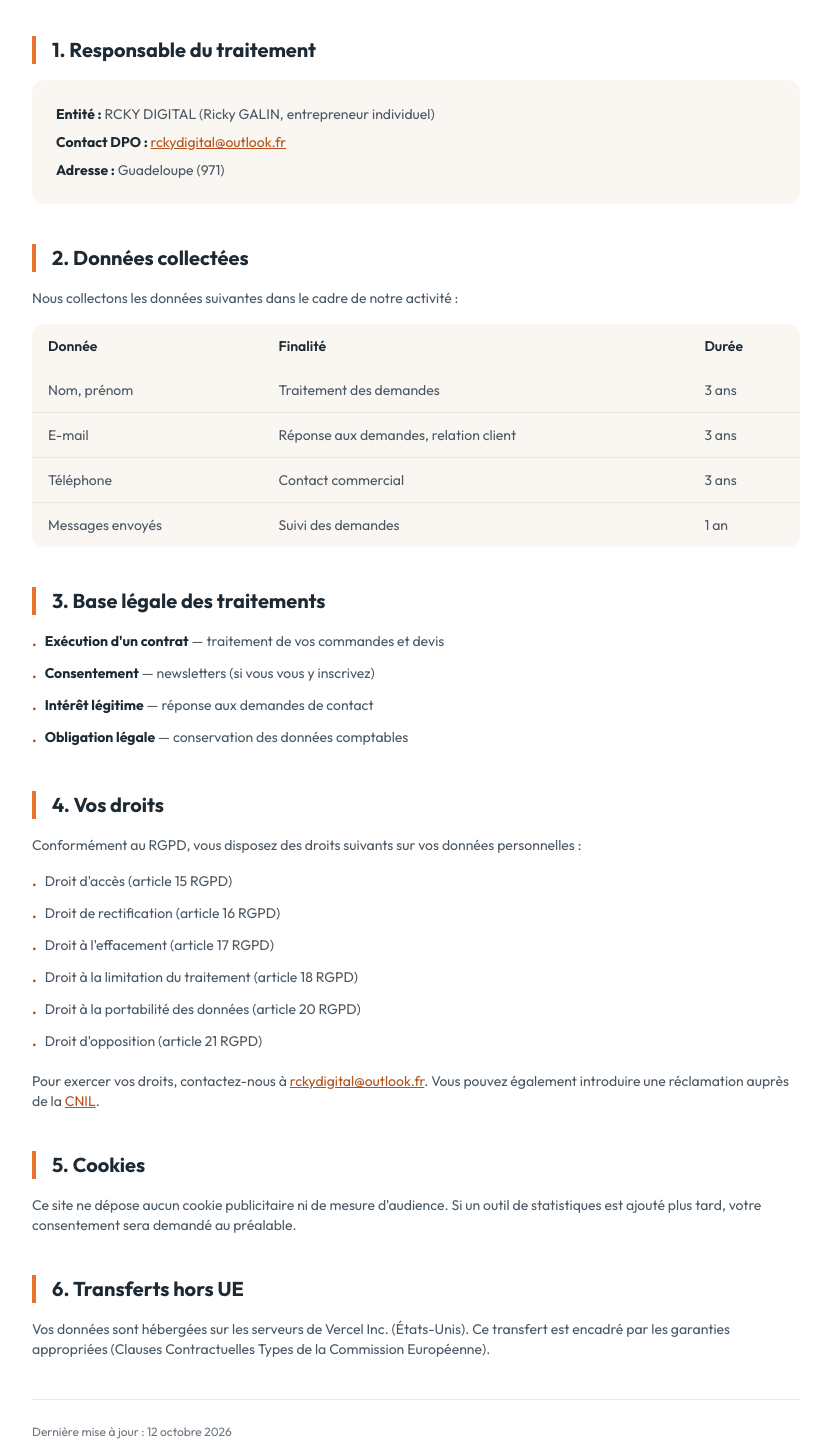
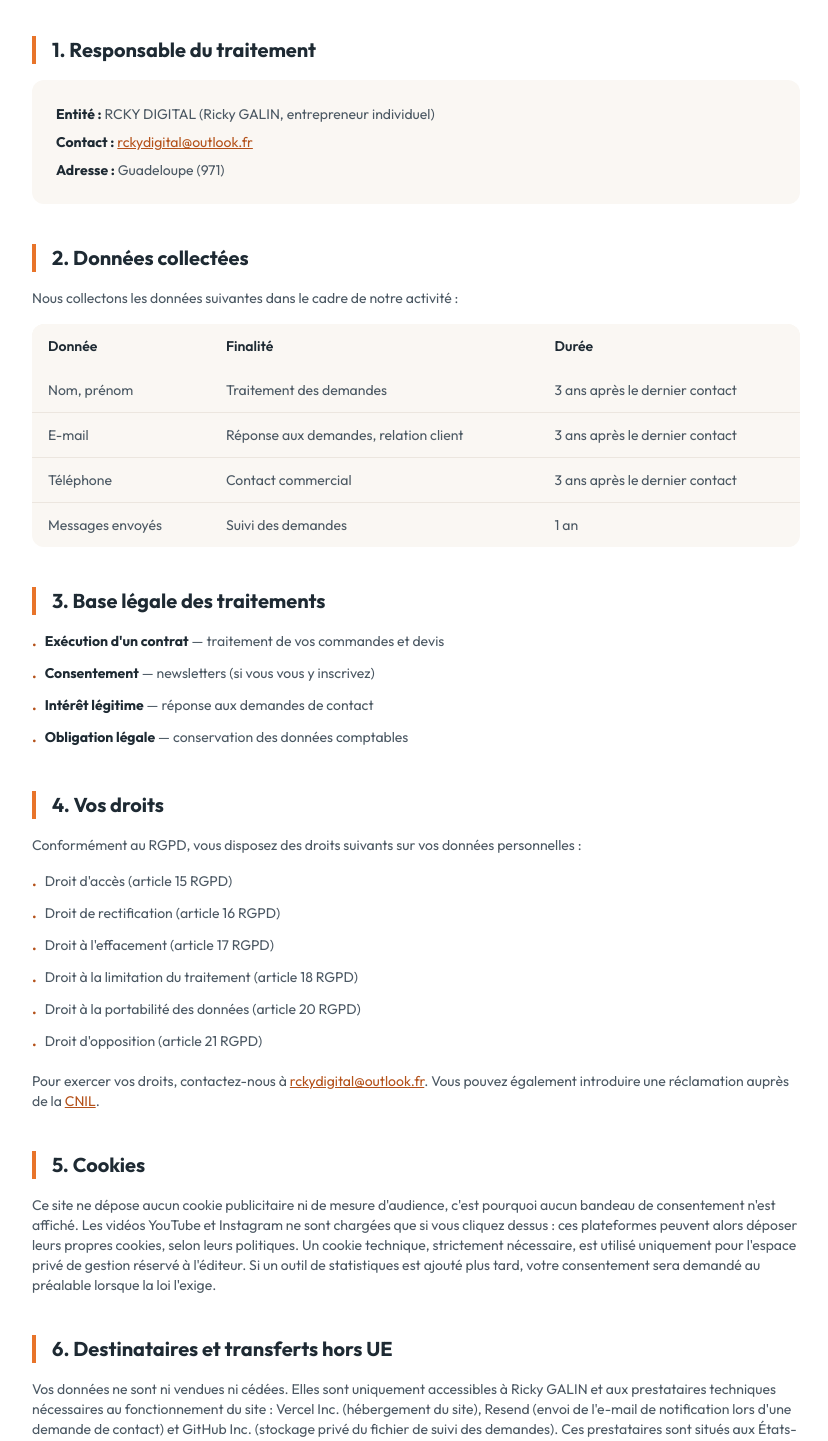
Before and after one commit to Rckydigital/Phoenix-prod, a Next.js app: page /politique-confidentialite in a window 1280 px wide. Shown: the part 260-1701 px from the top of the page, without its empty margins (224-1052 px from the left). Built offline with nearby package versions, Linux system fonts and the light colour scheme; no server answers.

Commit message:
Politique de confidentialité : sous-traitants, cookies, durées de conservation
Co-Authored-By: Claude Opus 5.5 <noreply@anthropic.com>
Claude-Session: https://claude.ai/code/session_011py5Ddiy3d51X7TSvcz2C4

```diff
--- a/app/politique-confidentialite/page.tsx
+++ b/app/politique-confidentialite/page.tsx
@@ -23,7 +23,7 @@ export default function PolitiqueConfidentialitePage() {
             </h2>
             <div className="bg-sand rounded-xl p-6 text-sm space-y-2">
               <p><strong className="text-ink">Entité :</strong> RCKY DIGITAL (Ricky GALIN, entrepreneur individuel)</p>
-              <p><strong className="text-ink">Contact DPO :</strong>{' '}
+              <p><strong className="text-ink">Contact :</strong>{' '}
                 <a href={`mailto:${SITE.email}`} className="text-brand-deep underline">{SITE.email}</a>
               </p>
               <p><strong className="text-ink">Adresse :</strong> {SITE.address}</p>
@@ -46,9 +46,9 @@ export default function PolitiqueConfidentialitePage() {
                 </thead>
                 <tbody className="divide-y divide-line">
                   {[
-                    { data: 'Nom, prénom', purpose: 'Traitement des demandes', duration: '3 ans' },
-                    { data: 'E-mail', purpose: 'Réponse aux demandes, relation client', duration: '3 ans' },
-                    { data: 'Téléphone', purpose: 'Contact commercial', duration: '3 ans' },
+                    { data: 'Nom, prénom', purpose: 'Traitement des demandes', duration: '3 ans après le dernier contact' },
+                    { data: 'E-mail', purpose: 'Réponse aux demandes, relation client', duration: '3 ans après le dernier contact' },
+                    { data: 'Téléphone', purpose: 'Contact commercial', duration: '3 ans après le dernier contact' },
                     { data: 'Messages envoyés', purpose: 'Suivi des demandes', duration: '1 an' },
                   ].map((row) => (
                     <tr key={row.data} className="text-ink-soft hover:bg-sand transition-colors">
@@ -109,16 +109,16 @@ export default function PolitiqueConfidentialitePage() {
               5. Cookies
             </h2>
             <p className="text-sm">
-              Ce site ne dépose aucun cookie publicitaire ni de mesure d'audience. Si un outil de statistiques est ajouté plus tard, votre consentement sera demandé au préalable.
+              Ce site ne dépose aucun cookie publicitaire ni de mesure d'audience, c'est pourquoi aucun bandeau de consentement n'est affiché. Les vidéos YouTube et Instagram ne sont chargées que si vous cliquez dessus : ces plateformes peuvent alors déposer leurs propres cookies, selon leurs politiques. Un cookie technique, strictement nécessaire, est utilisé uniquement pour l'espace privé de gestion réservé à l'éditeur. Si un outil de statistiques est ajouté plus tard, votre consentement sera demandé au préalable lorsque la loi l'exige.
             </p>
           </section>
 
           <section>
             <h2 className="text-xl font-bold text-ink mb-4 border-l-4 border-brand pl-4">
-              6. Transferts hors UE
+              6. Destinataires et transferts hors UE
             </h2>
             <p className="text-sm">
-              Vos données sont hébergées sur les serveurs de Vercel Inc. (États-Unis). Ce transfert est encadré par les garanties appropriées (Clauses Contractuelles Types de la Commission Européenne).
+              Vos données ne sont ni vendues ni cédées. Elles sont uniquement accessibles à Ricky GALIN et aux prestataires techniques nécessaires au fonctionnement du site : Vercel Inc. (hébergement du site), Resend (envoi de l'e-mail de notification lors d'une demande de contact) et GitHub Inc. (stockage privé du fichier de suivi des demandes). Ces prestataires sont situés aux États-Unis ; ces transferts sont encadrés par des garanties appropriées (Clauses Contractuelles Types de la Commission européenne et/ou Data Privacy Framework UE-États-Unis).
             </p>
           </section>
 
```
